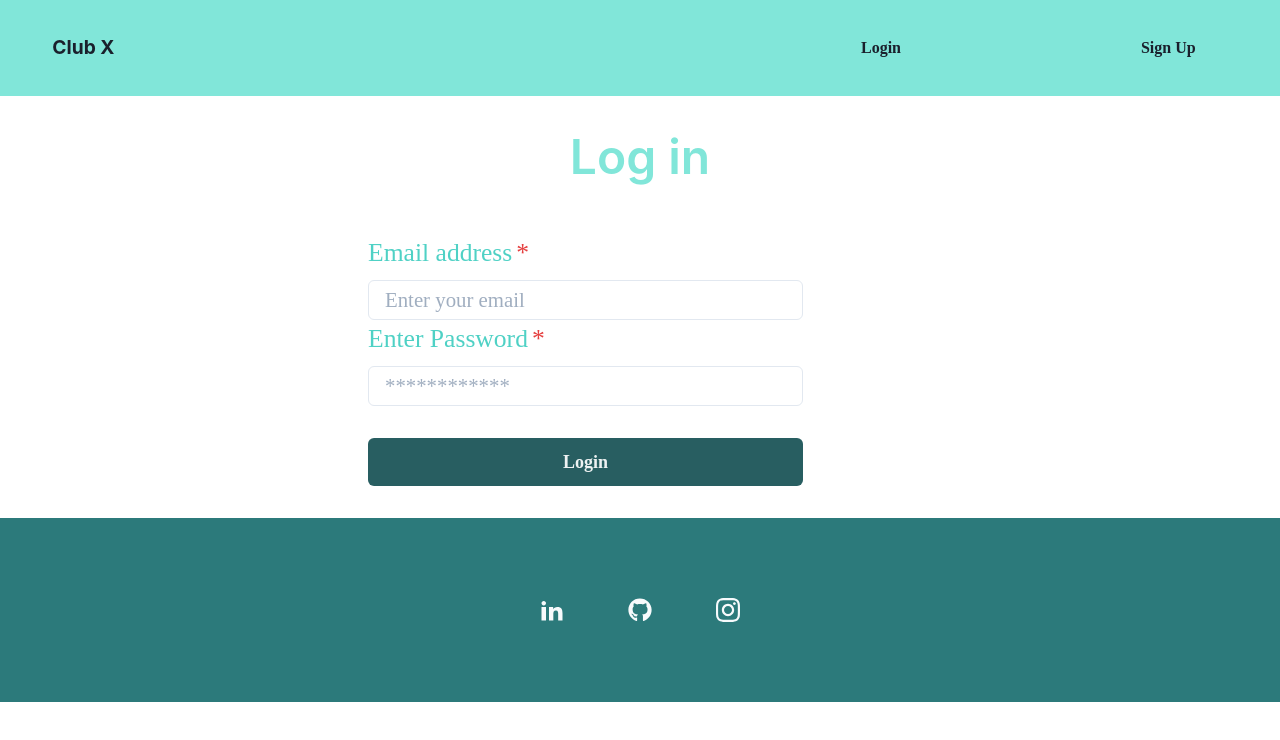
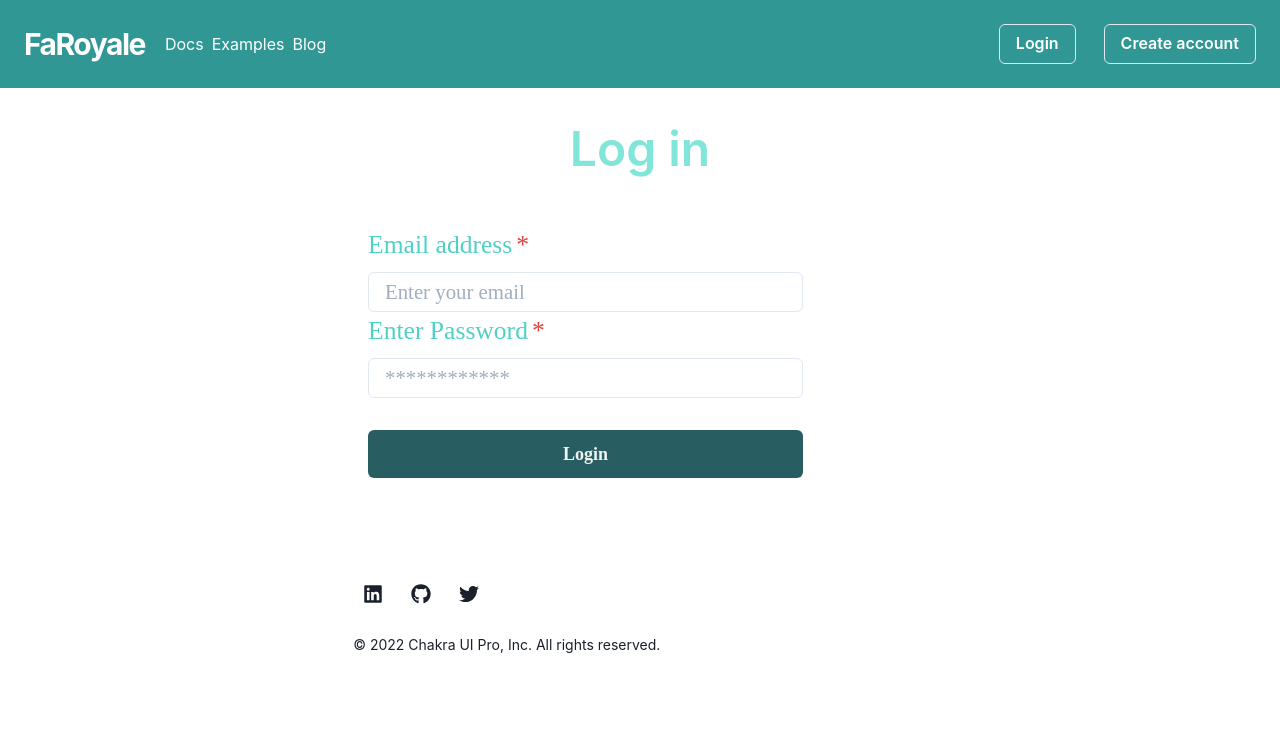
Before and after one commit to ikechukwu-peter/club-management-ui, a Next.js app: page /login in a window 1280 px wide. Shown: the top 740 px of the page. Built offline with nearby package versions, Linux system fonts and the light colour scheme; a web font is replaced by a local one.

Commit message:
feat: login

```diff
--- a/components/Footer.js
+++ b/components/Footer.js
@@ -1,89 +1,44 @@
-import {
-    Flex,
-    Box,
-    Link
-} from '@chakra-ui/react'
-import { FaGithub } from "react-icons/fa"
-import { ImLinkedin2 } from 'react-icons/im'
-import { SiInstagram } from 'react-icons/si'
+import { ButtonGroup, Container, IconButton, Stack, Text } from '@chakra-ui/react'
+import * as React from 'react'
+import { FaGithub, FaLinkedin, FaTwitter } from 'react-icons/fa'
 
-export default function Footer() {
-    return (
-        <Box bg="teal.600"
-            w="100vw"
-            id="#footer"
-            bottom="0"
-        >
-            <Flex
-                justifyContent="center"
-                alignItems="center"
-                py="5rem"
-                bottom="0"
-                color="gray.50"
-                fontSize={["1.2rem", "1.2rem", "1.3rem", "1.5rem"]}
-            >
-
-                <Link
-                    href='https://linkedin.com/in/peter-ikechukwu'
-                    isExternal
-                    _hover={
-                        {
-                            textDecor: "none"
-                        }
-                    }
-
-                    _focus={
-                        {
-                            border: "none",
-                        }
-                    }
-                    px="2rem"
-                >
-                    <ImLinkedin2 />
-                </Link>
-                <Link
-                    href='https://github.com/ikechukwu-peter'
-                    isExternal
-                    _hover={
-                        {
-                            textDecor: "none"
-                        }
-                    }
-
-                    _focus={
-                        {
-                            border: "none",
-                        }
-                    }
-                    px="2rem"
-
-                >
-                    <FaGithub />
-                </Link>
-                <Link
-                    href="https://instagram.com/pete_iyke"
-                    isExternal
-                    _hover={
-                        {
-                            textDecor: "none"
-                        }
-                    }
-                    _focus={
-                        {
-                            border: "none",
-                        }
-
-                    }
-                    px="2rem"
-                >
-                    <SiInstagram />
-                </Link>
-
-
-            </Flex>
-
-        </Box>
-
-    )
-
+export default function App() {
+  return (
+    <Container
+      as="footer"
+      role="contentinfo"
+      py={{
+        base: '12',
+        md: '16',
+      }}
+    >
+      <Stack
+        spacing={{
+          base: '4',
+          md: '5',
+        }}
+      >
+        <Stack justify="space-between" direction="row" align="center">
+          <ButtonGroup variant="ghost">
+            <IconButton
+              as="a"
+              href="#"
+              aria-label="LinkedIn"
+              icon={<FaLinkedin fontSize="1.25rem" />}
+            />
+            <IconButton as="a" href="#" aria-label="GitHub" icon={<FaGithub fontSize="1.25rem" />} />
+            <IconButton
+              as="a"
+              href="#"
+              aria-label="Twitter"
+              icon={<FaTwitter fontSize="1.25rem" />}
+            />
+          </ButtonGroup>
+        </Stack>
+        <Text fontSize="sm" color="subtle">
+          &copy; {new Date().getFullYear()} Chakra UI Pro, Inc. All rights reserved.
+        </Text>
+      </Stack>
+    </Container>
+  )
 }
--- a/components/Header.js
+++ b/components/Header.js
@@ -1,80 +1,162 @@
-import Head from 'next/head'
-import { useRouter } from "next/router";
+import React, { useEffect } from "react";
+import {
+    Box,
+    Stack,
+    Heading,
+    Flex,
+    Text,
+    Button,
+    useDisclosure
+} from "@chakra-ui/react";
 import NextLink from 'next/link'
-import { useState } from 'react'
-import {
-    Flex,
-    Box,
-    Heading,
-    Link,
-    IconButton,
-    useColorMode,
-} from '@chakra-ui/react'
-import {
-    HamburgerIcon,
-    SmallCloseIcon
-} from "@chakra-ui/icons"
-// const router = useRouter()
+import { HamburgerIcon } from "@chakra-ui/icons";
 
-export default function Header() {
-    const router = useRouter()
-    const [display, changeDisplay] = useState("none")
+
+const Header = (props) => {
+    const { isOpen, onOpen, onClose } = useDisclosure();
+    const handleToggle = () => (isOpen ? onClose() : onOpen());
+    let isAuthenticated;
+    useEffect(() => {
+        isAuthenticated = localStorage.getItem('token')
+
+    }, [])
+
+    const authLinks = (
+        <>
+            <NextLink href="/dashboard" passHref>
+                <Button
+                    variant="outline"
+                    _hover={{ bg: "teal.700", borderColor: "teal.700" }}
+                    mx={{ base: 3, md: 7 }}
+                    mb={{ base: 3, md: 0 }}
+                    as="a"
+
+                >
+                    Dashboard
+                </Button>
+            </NextLink>
+            <NextLink href="/users" passHref>
+                <Button
+                    variant="outline"
+                    _hover={{ bg: "teal.700", borderColor: "teal.700" }}
+                    as="a"
+                >
+                    All User
+                </Button>
+            </NextLink>
+            <NextLink href="/club/:clubId" passHref>
+                <Button
+                    variant="outline"
+                    _hover={{ bg: "teal.700", borderColor: "teal.700" }}
+                    as="a"
+                >
+                    Your Club
+                </Button>
+            </NextLink>
+        </>
+
+    )
+
+
+    const guestLinks = (
+        <>
+            <NextLink href="/login" passHref>
+                <Button
+                    variant="outline"
+                    _hover={{ bg: "teal.700", borderColor: "teal.700" }}
+                    mx={{ base: 3, md: 7 }}
+                    mb={{ base: 3, md: 0 }}
+                    as="a"
+
+                >
+                    Login
+                </Button>
+            </NextLink>
+            <NextLink href="/register" passHref>
+                <Button
+                    variant="outline"
+                    _hover={{ bg: "teal.700", borderColor: "teal.700" }}
+                    as="a"
+                >
+                    Create account
+                </Button>
+            </NextLink>
+        </>
+    )
 
     return (
-        <>
-            <Head>
-                <title>Ikechukwu Peter Portfolio</title>
-                <meta name="description" content="Ikechukwu Peter Portfolio" />
-                <link rel="icon" href="/favicon.ico" />
-            </Head>
-            <Flex maxW="auto"
-                bg="teal.200"
-                minH={"6rem"}
-                h={["4rem", "4rem", "5rem"]}
-                justifyContent="space-around"
+        <Flex
+            as="nav"
+            align="center"
+            justify="space-between"
+            wrap="wrap"
+            padding={6}
+            bg="teal.500"
+            color="white"
+            {...props}
+        >
+            <Flex align="center" mr={5}>
+                <Heading as="h1" size="lg" letterSpacing={"tighter"}>
+                    FaRoyale
+                </Heading>
+            </Flex>
+
+            <Box display={{ base: "block", md: "none" }} onClick={handleToggle}>
+                <HamburgerIcon />
+            </Box>
+
+            <Stack
+                direction={{ base: "column", md: "row" }}
+                display={{ base: isOpen ? "block" : "none", md: "flex" }}
+                width={{ base: "full", md: "auto" }}
                 alignItems="center"
-                fontFamily="Source Sans Pro"
-                fontWeight="600"
+                flexGrow={1}
+                mt={{ base: 4, md: 0 }}
             >
-                <Heading
-                    _hover={{ cursor: "pointer" }}
-                    fontSize={["1rem", "1.2rem"]}
-                    ml={["1rem", "1rem", "1rem", "3rem"]}
-                    w="50%"
+                <Text>Docs</Text>
+                <Text>Examples</Text>
+                <Text>Blog</Text>
+            </Stack>
+            <Box
+                display={{ base: isOpen ? "flex" : "none", md: "block" }}
+                flexDir={{ base: "column" }}
+                justifyContent={{ base: "space-between" }}
+                mt={{ base: 4, md: 0 }}
             >
-                    Club X
-                </Heading>
-                <Box>
-                    <NextLink href={'/login'} passHref>
-                        <Link
-                            textDecor="none"
-                            _hover={
-                                {
-                                    textDecor: "none"
-                                }
-                            }
-                            padding='10rem'
+                {isAuthenticated ? authLinks : guestLinks}
+            </Box>
+
+            {/* <Box
+                display={{ base: isOpen ? "flex" : "none", md: "block" }}
+                flexDir={{ base: "column" }}
+                justifyContent={{ base: "space-between" }}
+                mt={{ base: 4, md: 0 }}
+            // mx={{ base: 3, md: 5 }}
+            >
+                <NextLink href="/login" passHref>
+                    <Button
+                        variant="outline"
+                        _hover={{ bg: "teal.700", borderColor: "teal.700" }}
+                        mx={{ base: 3, md: 7 }}
+                        mb={{ base: 3, md: 0 }}
+                        as="a"
+
                     >
                         Login
-                        </Link>
+                    </Button>
                 </NextLink>
-                    <NextLink href={'/register'} passHref>
-                        <Link
-                            textDecor="none"
-                            _hover={
-                                {
-                                    textDecor: "none"
-                                }
-                            }
-                            padding='5rem'
+                <NextLink href="/register" passHref>
+                    <Button
+                        variant="outline"
+                        _hover={{ bg: "teal.700", borderColor: "teal.700" }}
+                        as="a"
                     >
-                            Sign Up
-                        </Link>
+                        Create account
+                    </Button>
                 </NextLink>
-                </Box>
+            </Box> */}
         </Flex>
+    );
+};
 
-
-        </>
-    )
-}
+export default Header;
--- a/pages/_app.js
+++ b/pages/_app.js
@@ -2,6 +2,7 @@ import { ChakraProvider } from '@chakra-ui/react'
 import '../styles/globals.css'
 
 function MyApp({ Component, pageProps }) {
+
   return (
     <ChakraProvider resetCSS>
       <Component {...pageProps} />
--- a/pages/login.js
+++ b/pages/login.js
@@ -1,8 +1,9 @@
 import Head from 'next/head'
 import Image from 'next/image'
-import Header from '../components/Header'
 import Login from '../components/Login'
 import Footer from '../components/Footer'
+import Header from '../components/Header'
+
 
 export default function Home() {
     return (
@@ -16,6 +17,7 @@ export default function Home() {
                 <Header />
                 <div>
                     <Login />
+
                     <Footer />
                 </div>
             </main>
```
Also changed, not shown: components/Footers.js (added, +89 -0 lines), components/Headers.js (added, +80 -0 lines), components/Login.js (+16 -4 lines), components/Register.js (+22 -8 lines), pages/dashboard.js (added, +10 -0 lines), utils/withAuth.js (added, +29 -0 lines). Lines whose indentation alone changed are shown as unchanged.
